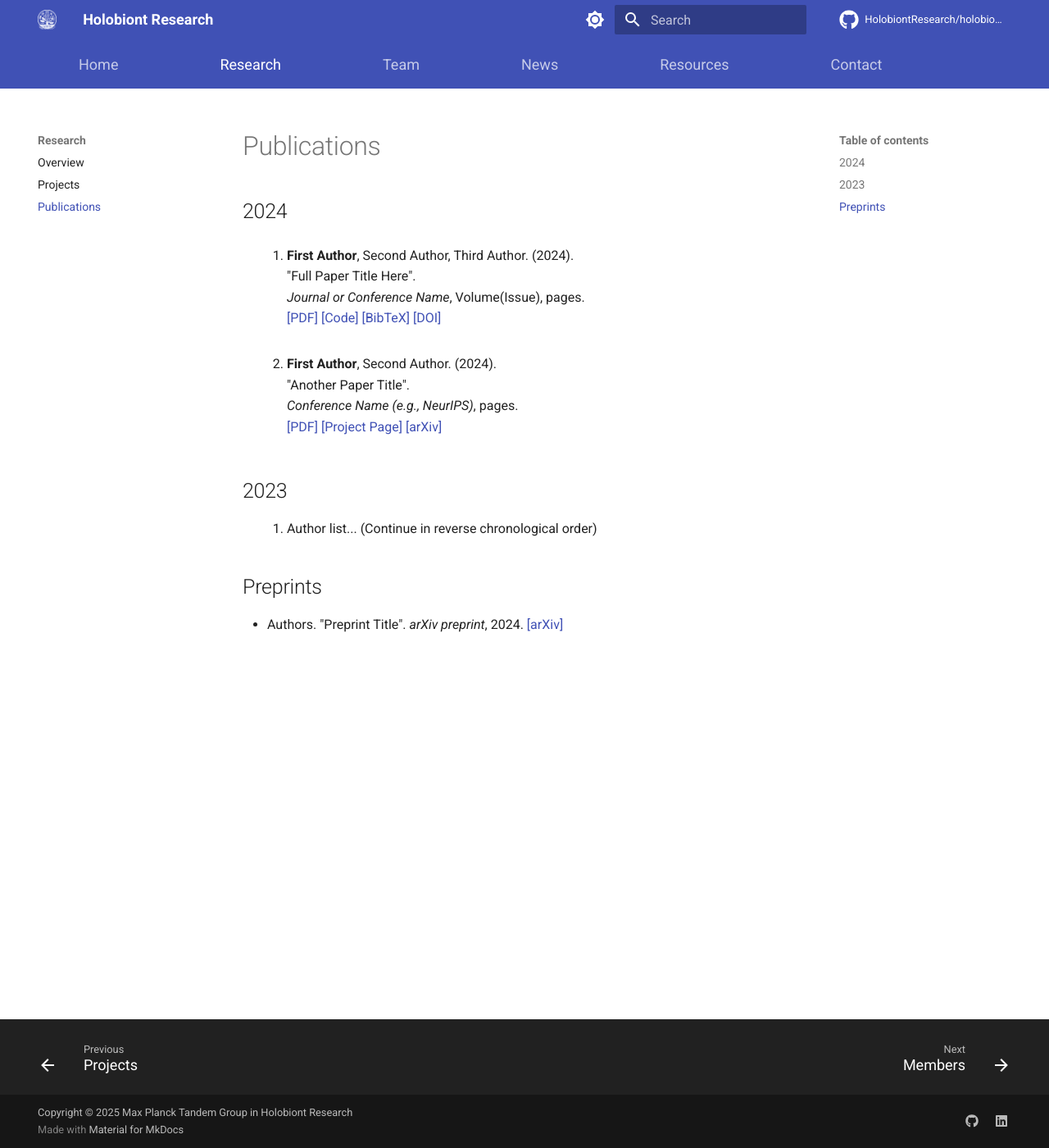
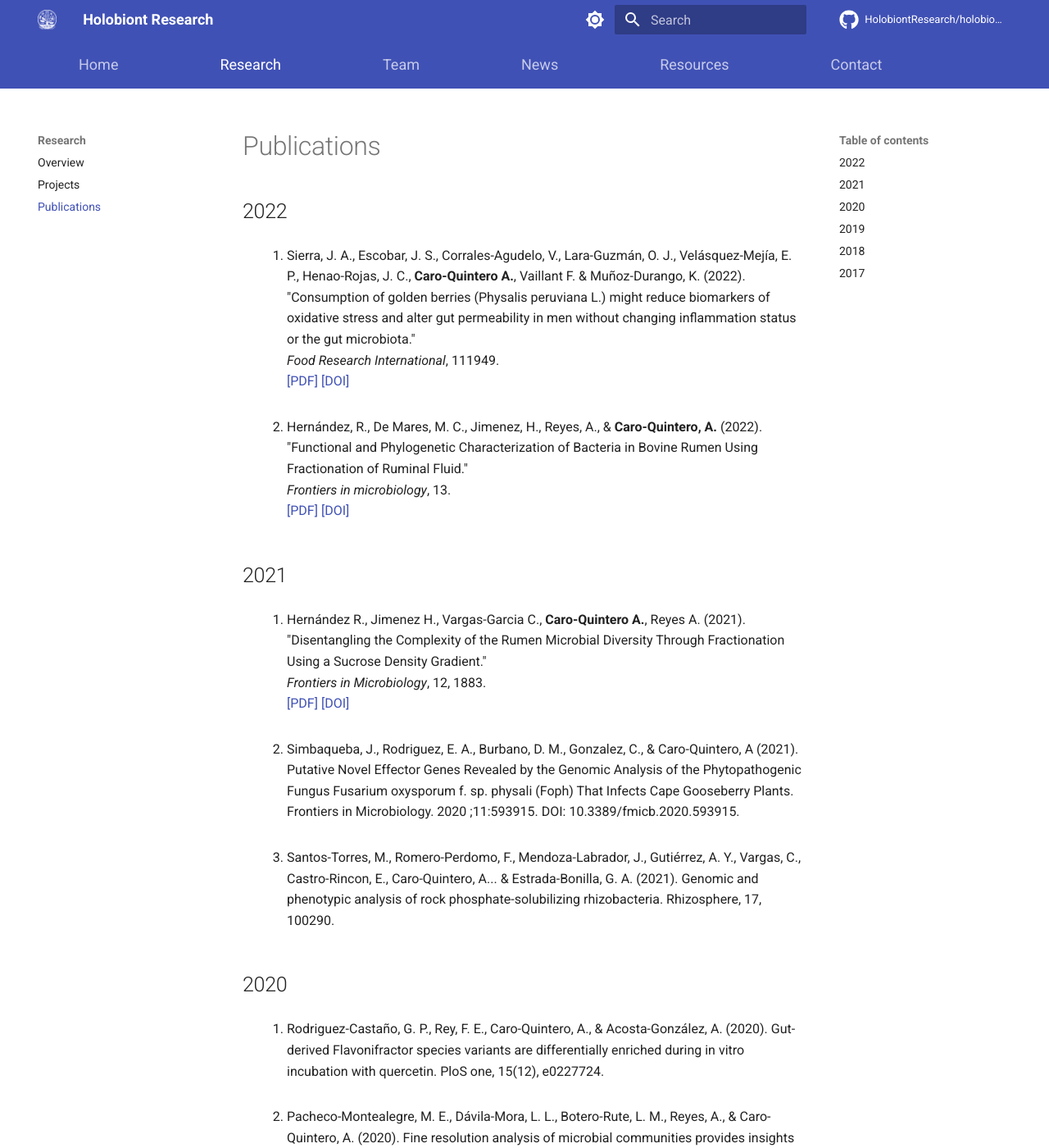
Before and after one commit to HolobiontResearch/holobionts-website, an MkDocs documentation site: the page built from docs/research/publications.md, in a window 1280 px wide and 1400 px high. Shown: the whole window at 82% size. Built offline with MkDocs 1.6.1 and Material for MkDocs 9.7.7, drawn with Linux system fonts in a browser that asks for light colours; comment, search, counter and statistics services are not loaded; some of the changed text lies outside the part shown.

Commit message:
Add publications

```diff
--- a/docs/research/publications.md
+++ b/docs/research/publications.md
@@ -1,22 +1,44 @@
 # Publications
 
-## 2024
+##2022
 
-1. **First Author**, Second Author, Third Author. (2024).
-   "Full Paper Title Here".
-   *Journal or Conference Name*, Volume(Issue), pages.
-   [[PDF]](#) [[Code]](#) [[BibTeX]](#) [[DOI]](#)
+1. Sierra, J. A., Escobar, J. S., Corrales-Agudelo, V., Lara-Guzmán, O. J., Velásquez-Mejía, E. P., Henao-Rojas, J. C., **Caro-Quintero A.**, Vaillant F. & Muñoz-Durango, K. (2022).
+   "Consumption of golden berries (Physalis peruviana L.) might reduce biomarkers of oxidative stress and alter gut permeability in men without changing inflammation status or the gut microbiota."
+   *Food Research International*, 111949.
+   [[PDF]](#) [[DOI]](https://doi.org/10.1016/j.foodres.2022.111949)
 
-2. **First Author**, Second Author. (2024).
-   "Another Paper Title".
-   *Conference Name (e.g., NeurIPS)*, pages.
-   [[PDF]](#) [[Project Page]](#) [[arXiv]](#)
+2. Hernández, R., De Mares, M. C., Jimenez, H., Reyes, A., & **Caro-Quintero, A.** (2022).
+   "Functional and Phylogenetic Characterization of Bacteria in Bovine Rumen Using Fractionation of Ruminal Fluid."
+   *Frontiers in microbiology*, 13.
+   [[PDF]](#) [[DOI]](https://doi.org/10.3389/fmicb.2022.813002)
 
-## 2023
+##2021
 
-1. Author list...
-   (Continue in reverse chronological order)
+3. Hernández R., Jimenez H., Vargas-Garcia C., **Caro-Quintero A.**, Reyes A. (2021).
+   "Disentangling the Complexity of the Rumen Microbial Diversity Through Fractionation Using a Sucrose Density Gradient."
+   *Frontiers in Microbiology*, 12, 1883.
+   [[PDF]](#) [[DOI]](https://doi.org/10.3389/fmicb.2021.664754)
 
-## Preprints
+4. Simbaqueba, J., Rodriguez, E. A., Burbano, D. M., Gonzalez, C., & Caro-Quintero, A (2021). Putative Novel Effector Genes Revealed by the Genomic Analysis of the Phytopathogenic Fungus Fusarium oxysporum f. sp. physali (Foph) That Infects Cape Gooseberry Plants. Frontiers in Microbiology. 2020 ;11:593915. DOI: 10.3389/fmicb.2020.593915.
 
-- Authors. "Preprint Title". *arXiv preprint*, 2024. [[arXiv]](#)
+5. Santos-Torres, M., Romero-Perdomo, F., Mendoza-Labrador, J., Gutiérrez, A. Y., Vargas, C., Castro-Rincon, E., Caro-Quintero, A... & Estrada-Bonilla, G. A. (2021). Genomic and phenotypic analysis of rock phosphate-solubilizing rhizobacteria. Rhizosphere, 17, 100290.
+
+## 2020
+
+6. Rodriguez-Castaño, G. P., Rey, F. E., Caro-Quintero, A., & Acosta-González, A. (2020). Gut-derived Flavonifractor species variants are differentially enriched during in vitro incubation with quercetin. PloS one, 15(12), e0227724.
+
+7. Pacheco-Montealegre, M. E., Dávila-Mora, L. L., Botero-Rute, L. M., Reyes, A., & Caro-Quintero, A. (2020). Fine resolution analysis of microbial communities provides insights into the variability of cocoa bean fermentation. Frontiers in microbiology, 11, 650.
+
+## 2019
+
+8. Ruiz-Moreno, H. A., López-Tamayo, A. M., Caro-Quintero, A., Husserl, J., & Barrios, A. F. G. (2019). Metagenome level metabolic network reconstruction analysis reveals the microbiome in the Bogotá River is functionally close to the microbiome in produced water. Ecological Modelling, 399, 1-12.
+
+## 2018
+
+9. Deng, J., Auchtung, J. M., Konstantinidis, K. T., Caro-Quintero, A., Brettar, I., Höfle, M., & Tiedje, J. M. (2018). Divergence in gene regulation contributes to sympatric speciation of Shewanella baltica strains. Applied and environmental microbiology, 84(4).
+
+## 2017
+
+10. Pacheco-Montealegre, M., Patiño, R. E., Torres, L., Jiménez, S., Rodríguez, J. L., & Caro-Quintero, A. (2017). The draft genome of Brucella abortus strain Ba col-B012, isolated from a dairy farm in Nariño, Colombia, bring new insights into the epidemiology of biovar 4 strains. Standards in genomic sciences, 12(1), 1-9.
+
+11. Díaz-Cárdenas, C., Bernal, L. F., Caro-Quintero, A., López, G., Alzate, J. D., Gonzalez, L. N., ... & Baena, S. (2017). Draft genome and description of Consotaella salsifontis gen. nov. sp. nov., a halophilic, free-living, nitrogen-fixing alphaproteobacterium isolated from an ancient terrestrial saline spring. International journal of systematic and evolutionary microbiology, 67(10), 3744-3751.
```
